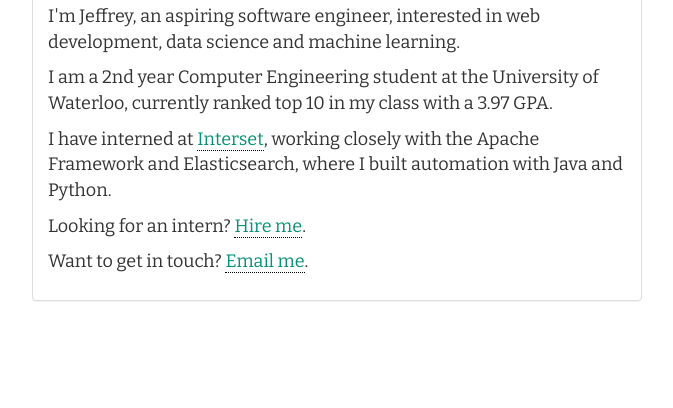
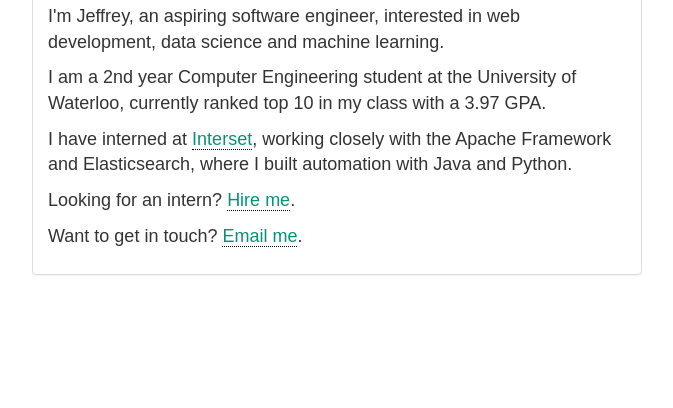
Before and after one commit to jeffreypann/jeffreypann.github.io, a plain HTML site: page index.html in a window 1280 px wide. Shown: the part 336-744 px from the top of the page, without its empty margins (303-976 px from the left). Drawn offline with nearby package versions, Linux system fonts and the light colour scheme.

Commit message:
Changed font

```diff
--- a/styles.css
+++ b/styles.css
@@ -1,5 +1,5 @@
 html, body, h1, h2, h3, h4, h5, h6, p, ul, ol, li {
-  font-family: "Bitter", sans-serif;
+  font-family: "Aileron", sans-serif;
 }
 
 div>a, div>a:hover {
```
